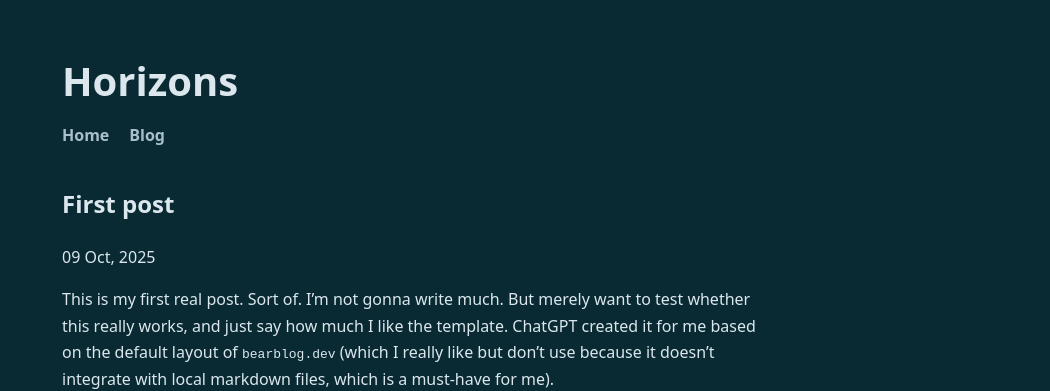
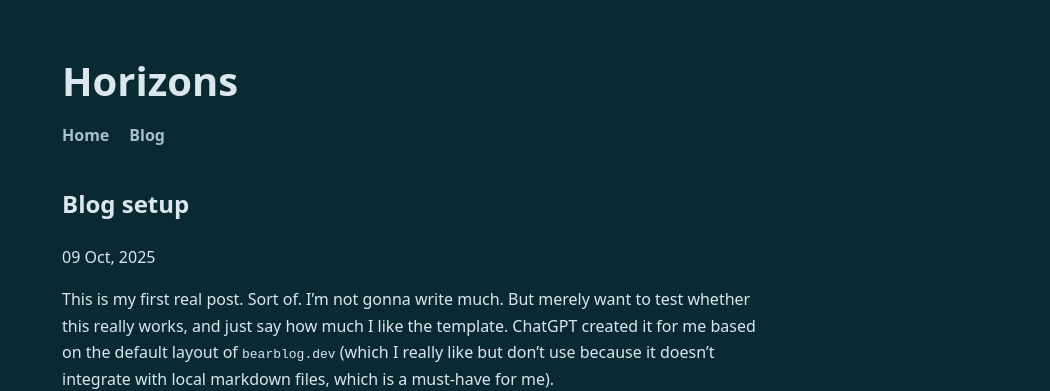
Before and after one commit to fabiangunzinger/reveal, a Jekyll site: the page built from _posts/2025-10-09-blog-setup.md, in a window 1280 px wide. Shown: the top 391 px of the page, without its empty margins (230-1280 px from the left). Built offline with Jekyll 4.4.1, drawn with Linux system fonts in a browser that asks for light colours.

Commit message:
Rename first post

```diff
--- a/_posts/2025-10-09-first-post.md
+++ b/_posts/2025-10-09-blog-setup.md
@@ -1,6 +1,6 @@
 ---
 layout: post
-title: First post
+title: Blog setup
 ---
 
 This is my first real post. Sort of. I'm not gonna write much. But merely want to test whether this really works, and just say how much I like the template. ChatGPT created it for me based on the default layout of `bearblog.dev` (which I really like but don't use because it doesn't integrate with local markdown files, which is a must-have for me).
```
